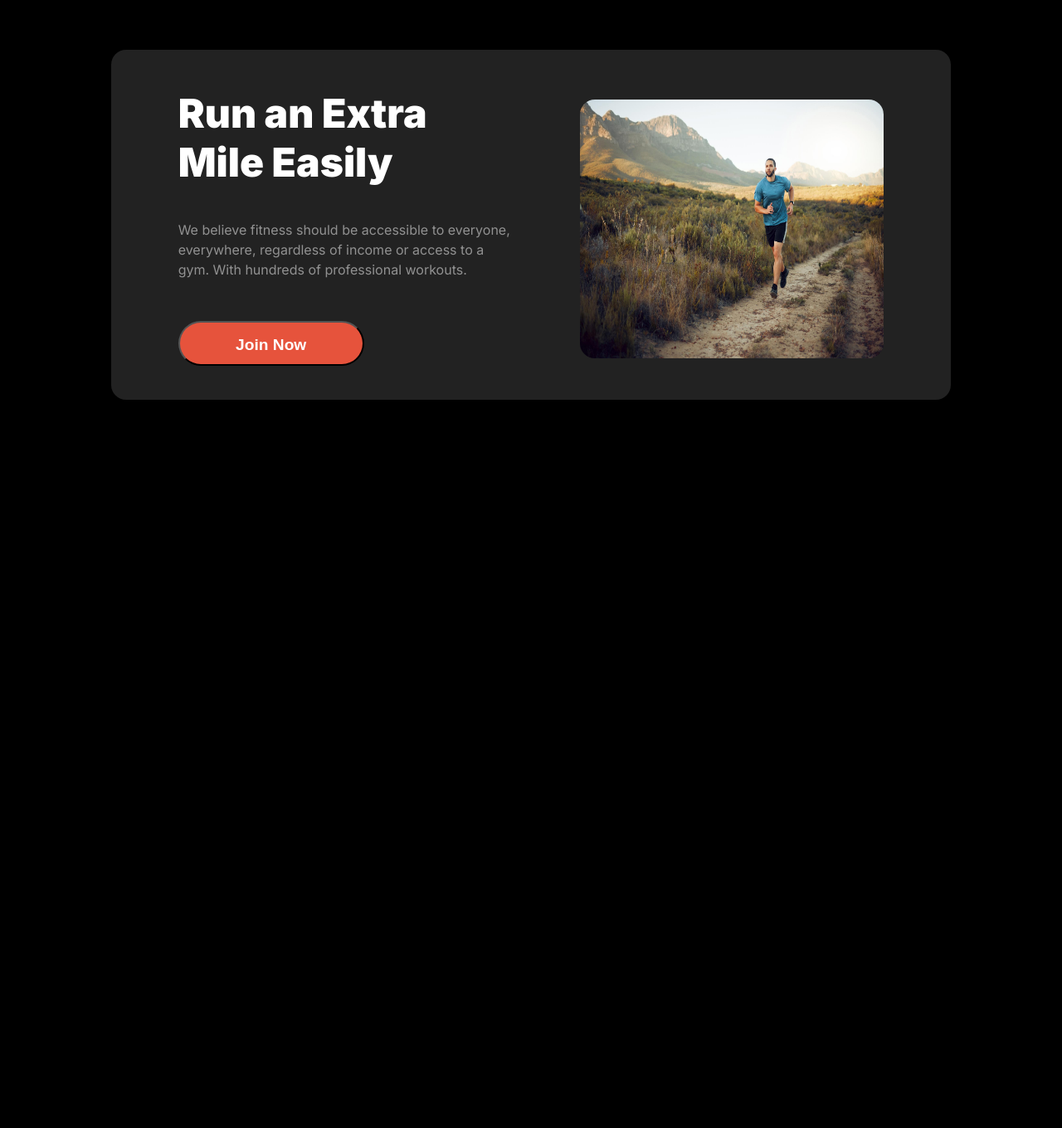
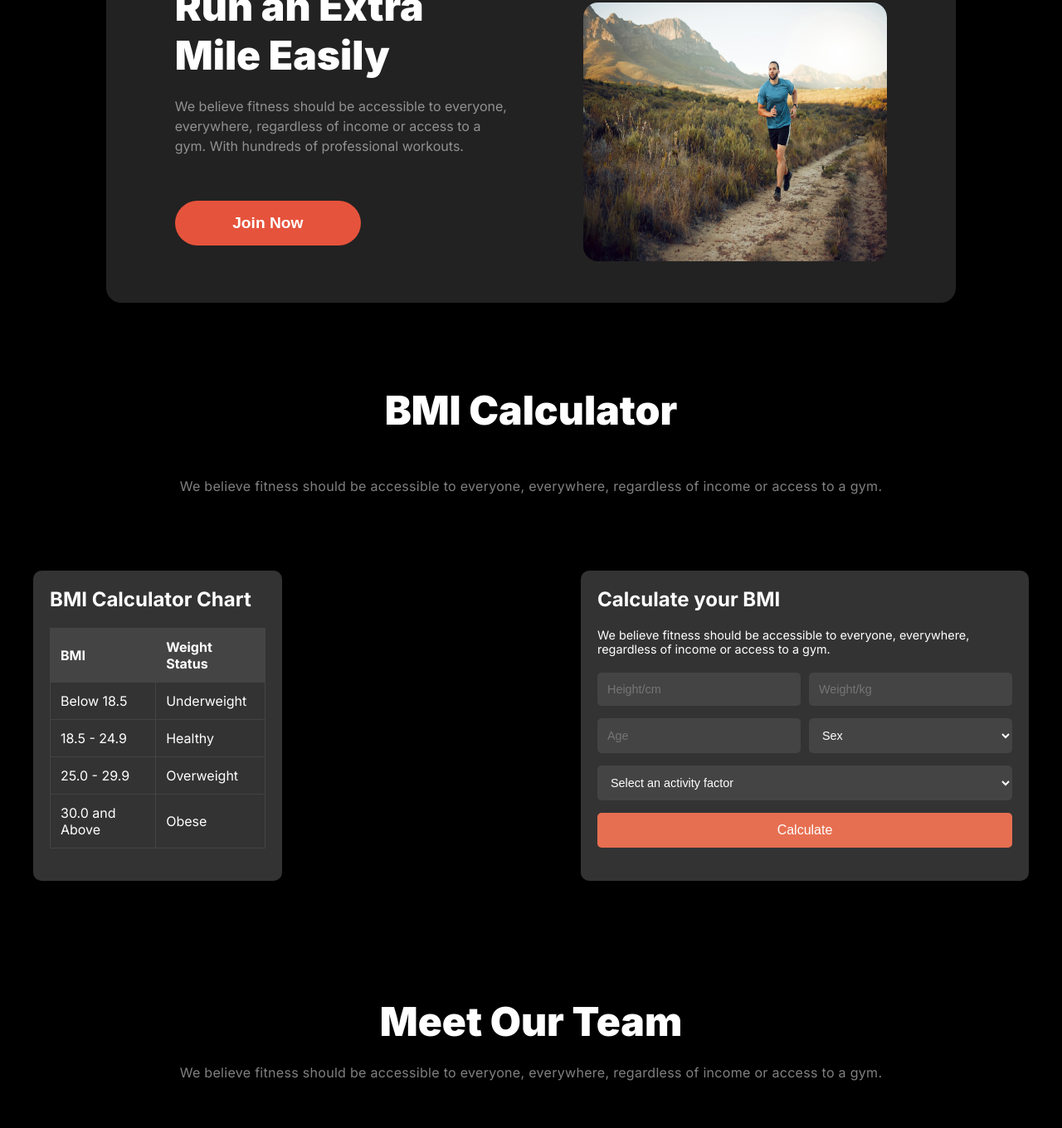
Before and after one commit to Tarik-Mahtab/assainment-2-versatile-web, a plain HTML site: page index.html in a window 1280 px wide. Shown: the part 672-2032 px from the top of the page at 83% size. Before the commit the page ends 1162 px from the top, so only its background shows below. Drawn offline with Linux system fonts and the light colour scheme.

Commit message:
team-section

```diff
--- a/index.html
+++ b/index.html
@@ -27,7 +27,6 @@
     <main>
 
         <!-- section Change Your Habits start -->
-
         <section id="habit">
             <div class="habit">
                 <div class="depcription">
@@ -58,12 +57,9 @@
                 </div>
             </div>
         </section>
-
         <!-- section Change Your Habits ends -->
 
-
         <!-- section run start -->
-
         <section id="run">
             <div class="run-main">
                 <div class="run-join">
@@ -77,8 +73,79 @@
                 </div>
             </div>
         </section>
+        <!-- section run ends -->
 
-        <!-- section run ends -->
+        <!-- bmi section start  -->
+         <section id="bmi">
+            <div class="bmi-header">
+                <h1> BMI Calculator</h1>
+                <p>We believe fitness should be accessible to everyone, everywhere, regardless of income or access to a gym.</p>
+            </div>
+            <div class="container">
+                <div class="bmi-chart">
+                    <h2>BMI Calculator Chart</h2>
+                    <table>
+                        <tr>
+                            <th>BMI</th>
+                            <th>Weight Status</th>
+                        </tr>
+                        <tr>
+                            <td>Below 18.5</td>
+                            <td>Underweight</td>
+                        </tr>
+                        <tr>
+                            <td>18.5 - 24.9</td>
+                            <td>Healthy</td>
+                        </tr>
+                        <tr>
+                            <td>25.0 - 29.9</td>
+                            <td>Overweight</td>
+                        </tr>
+                        <tr>
+                            <td>30.0 and Above</td>
+                            <td>Obese</td>
+                        </tr>
+                    </table>
+                </div>
+                <div class="bmi-calculator">
+                    <h2>Calculate your BMI</h2>
+                    <p>We believe fitness should be accessible to everyone, everywhere, regardless of income or access to a gym.</p>
+                    <form id="bmiForm">
+                        <div class="input-row">
+                            <input type="number" id="height" placeholder="Height/cm" required>
+                            <input type="number" id="weight" placeholder="Weight/kg" required>
+                        </div>
+                        <div class="input-row">
+                            <input type="number" id="age" placeholder="Age" required>
+                            <select id="sex">
+                                <option value="male">Sex</option>
+                                <option value="male">Male</option>
+                                <option value="female">Female</option>
+                            </select>
+                        </div>
+                        <select id="activity">
+                            <option value="sedentary">Select an activity factor</option>
+                            <option value="sedentary">Sedentary</option>
+                            <option value="light">Light Activity</option>
+                            <option value="moderate">Moderate Activity</option>
+                            <option value="active">Active</option>
+                        </select>
+                        <button type="submit">Calculate</button>
+                    </form>
+                    <div id="bmiResult"></div>
+                </div>
+            </div>
+         </section>
+        <!-- bmi section ends  -->
+
+        <!-- team section start  -->
+         <section id="team">
+            <div class="team-header">
+                <h1>Meet Our Team</h1>
+                <p>We believe fitness should be accessible to everyone, everywhere, regardless of income or access to a gym.</p>
+            </div>
+         </section>
+        <!-- team section  end  -->
 
     </main>
 
--- a/style.css
+++ b/style.css
@@ -132,3 +132,167 @@ margin: 0 auto;
 
 }
 /* section run ends */
+
+/* /* bmi section start   */
+.bmi-header{
+display: flex;
+justify-content: center;
+align-items: center;
+flex-direction: column;
+}
+.bmi-header h1{
+  color: rgb(255, 255, 255);
+  font-size: 3rem;
+  font-weight: 900;
+  margin-top: 100px;
+}
+.bmi-header p{
+  color: rgba(255, 255, 255, 0.5);
+  font-size: 1rem;
+  font-weight: 400;
+  line-height: 1.5rem;
+  letter-spacing: 0.3px;
+  margin: 50px;
+}
+* {
+  box-sizing: border-box;
+  margin: 0;
+  padding: 0;
+}
+
+/* Container and Layout */
+.container {
+  display: flex;
+  flex-wrap: wrap;
+  justify-content: space-between;
+  padding: 40px;
+}
+
+.bmi-chart, .bmi-calculator {
+  background-color: #333;
+  border-radius: 10px;
+  padding: 20px;
+  width: 45%;
+  max-width: 100%;
+}
+
+.bmi-chart {
+  width: 300px;
+}
+
+h2 {
+  font-size: 1.5em;
+  margin-bottom: 20px;
+}
+
+p {
+  font-size: 0.9em;
+  margin-bottom: 20px;
+}
+
+/* Table Styling */
+table {
+  width: 100%;
+  border-collapse: collapse;
+  color: #fff;
+}
+
+table, th, td {
+  border: 1px solid #444;
+}
+
+th, td {
+  padding: 12px;
+  text-align: left;
+}
+
+th {
+  background-color: #444;
+}
+
+/* Form Styling */
+form {
+  display: flex;
+  flex-direction: column;
+}
+
+.input-row {
+  display: flex;
+  justify-content: space-between;
+  gap: 10px;
+  margin-bottom: 15px;
+}
+
+input, select, button {
+  padding: 12px;
+  border: none;
+  border-radius: 5px;
+  background-color: #444;
+  color: #fff;
+  font-size: 0.9em;
+  flex: 1;
+}
+
+button {
+  background-color: #e76f51;
+  cursor: pointer;
+  font-size: 1em;
+  margin-top: 15px;
+}
+
+button:hover {
+  background-color: #f86d43;
+}
+
+/* Result Styling */
+#bmiResult {
+  margin-top: 20px;
+  font-size: 1.2em;
+  text-align: center;
+}
+
+/* Responsive Design */
+@media (max-width: 576px) {
+  .container {
+      flex-direction: column;
+      align-items: center;
+  }
+
+  .bmi-chart, .bmi-calculator {
+      width: 100%;
+      margin-bottom: 20px;
+  }
+
+  .input-row {
+      flex-direction: column;
+  }
+}
+
+/* bmi section ends  */
+
+/* team section start */
+.team-header{
+  display: flex;
+  justify-content: center;
+  align-items: center;
+  flex-direction: column;
+  width: 80%;
+  margin: 0 auto;
+}
+.team-header h1{
+  color: rgb(255, 255, 255);
+  font-size: 3rem;
+  font-weight: 900;
+  margin-top: 100px;
+}
+.team-header p{
+  color: rgba(255, 255, 255, 0.5);
+  font-size: 1rem;
+  font-weight: 400;
+  line-height: 24px;
+  letter-spacing: 0.3px;
+  text-align: center;
+  margin-top: 20px;
+  margin-bottom: 55px;
+}
+/* team section ends  */
```
